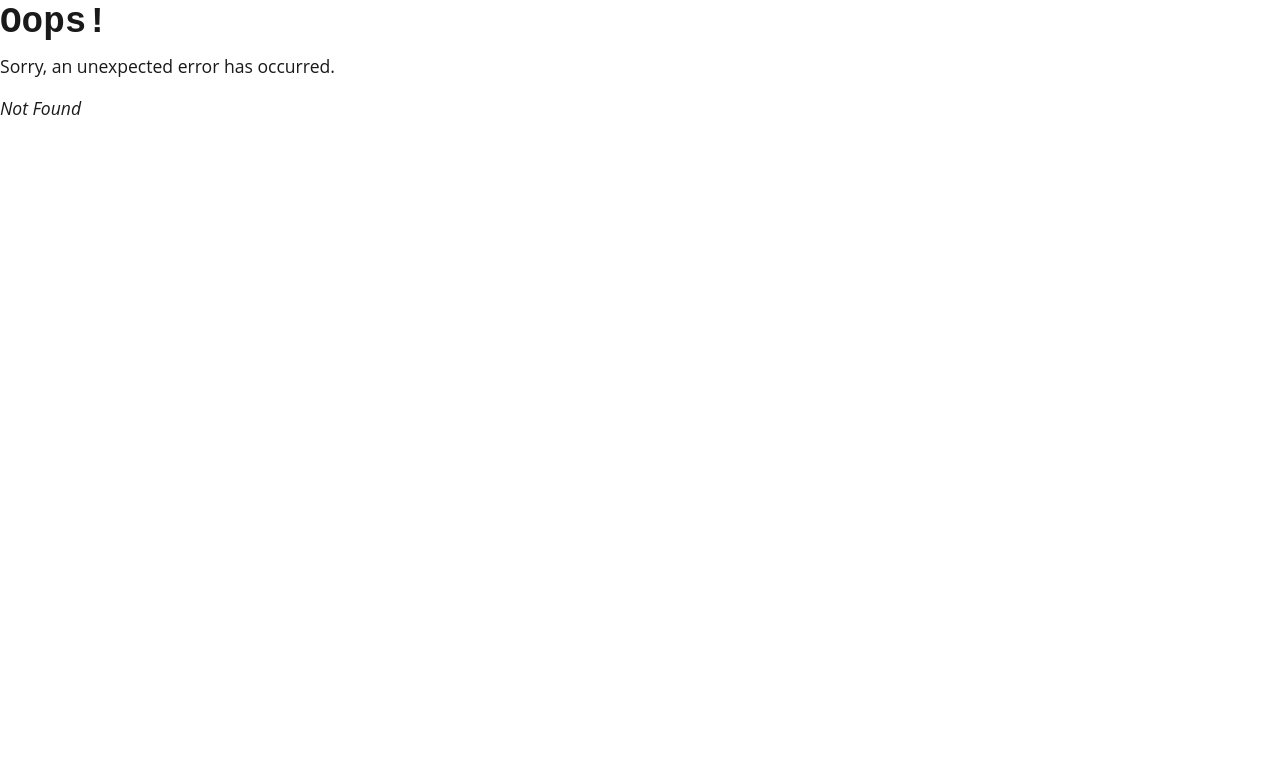
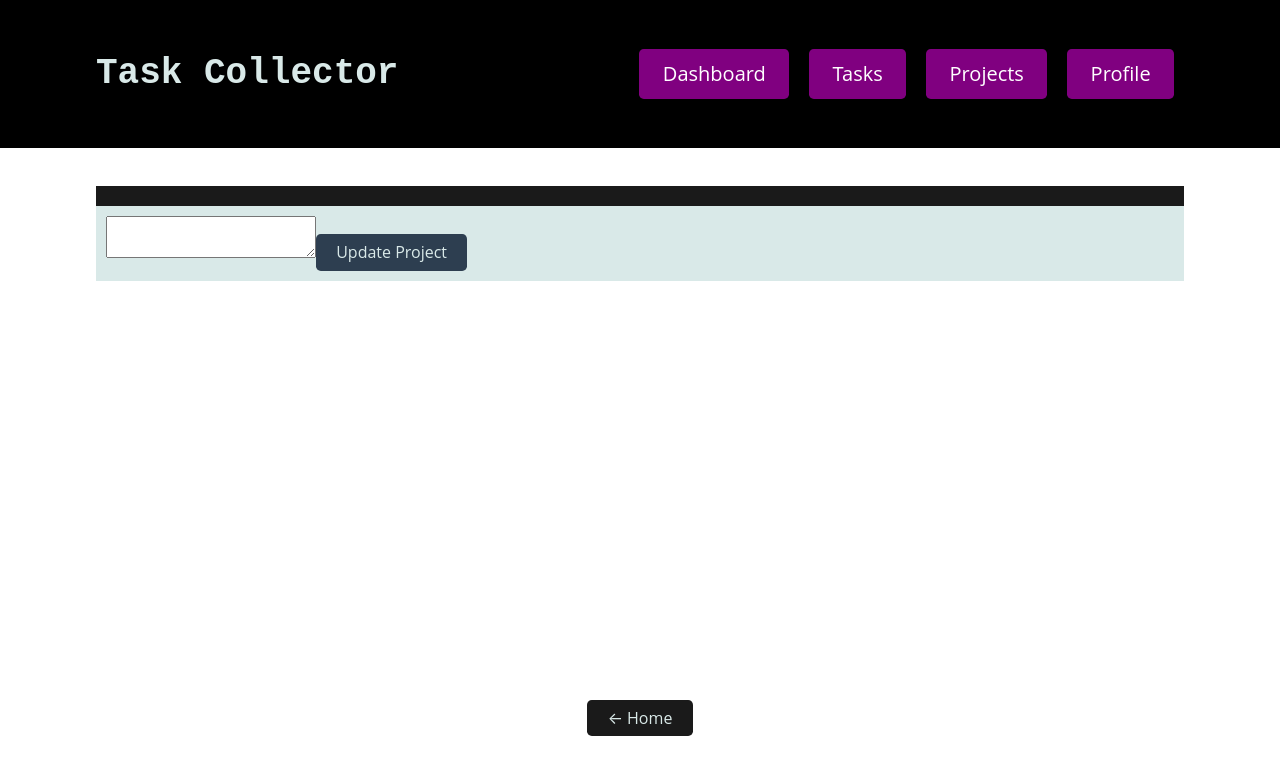
Before and after one commit to hmd-asg/Task-collector, a React (Vite) app in the folder client/: page /project/1 in a window 1280 px wide. Before the commit this address had no page. Shown: the top 774 px of the page. Built offline with nearby package versions, Linux system fonts and the light colour scheme; no server answers.

Commit message:
added update project functionality

```diff
--- a/client/src/main.jsx
+++ b/client/src/main.jsx
@@ -6,6 +6,7 @@ import Home from "./pages/Home";
 import Signup from "./pages/Signup";
 import Login from "./pages/Login";
 import ErrorPage from "./pages/ErrorPage";
+import SingleProject from "./pages/SingleProject.jsx";
 
 const router = createBrowserRouter([
   {
@@ -25,6 +26,10 @@ const router = createBrowserRouter([
         path: "/signup",
         element: <Signup />,
       },
+      {
+        path: "/project/:projectId",
+        element: <SingleProject />,
+      },
     ],
   },
 ]);
--- a/client/src/pages/SingleProject.jsx
+++ b/client/src/pages/SingleProject.jsx
@@ -1,11 +1,13 @@
-import { useQuery } from "@apollo/client";
+import { useMutation, useQuery } from "@apollo/client";
 import { Button } from "react-bootstrap";
 import { useState } from "react";
+import { useParams } from "react-router-dom";
 import { QUERY_SINGLE_PROJECT } from "../utils/queries";
-
-const SingleProject = (project) => {
+import { UPDATE_PROJECT } from "../utils/mutations";
+const SingleProject = () => {
+  const { projectId } = useParams();
   const { loading, data } = useQuery(QUERY_SINGLE_PROJECT, {
-    variables: { projectId: project._id },
+    variables: { projectId: projectId },
   });
 
   const project = data?.project || {};
@@ -15,12 +17,19 @@ const SingleProject = (project) => {
     users: project.users,
     tasks: project.tasks,
   });
-
+  const [updateProject, { error }] = useMutation(UPDATE_PROJECT)
   const handleChange = (event) => {
     const { name, value } = event.target;
     setFormState({ ...formState, [name]: value });
   };
-const handleUpdateProject = () => {};
+const handleUpdateProject = async (event) => {
+  event.preventDefault();
+  try {
+    await updateProject({ variables: {projectId, ...formState}});
+  } catch (err) {
+    console.error(err);
+  }
+};
   if (loading) {
     return <div>Loading...</div>;
   }
```
